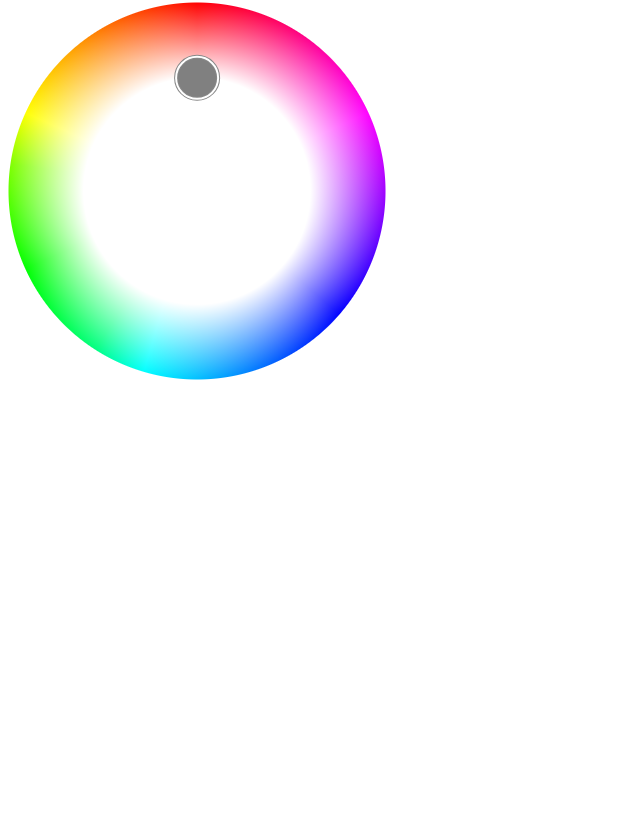
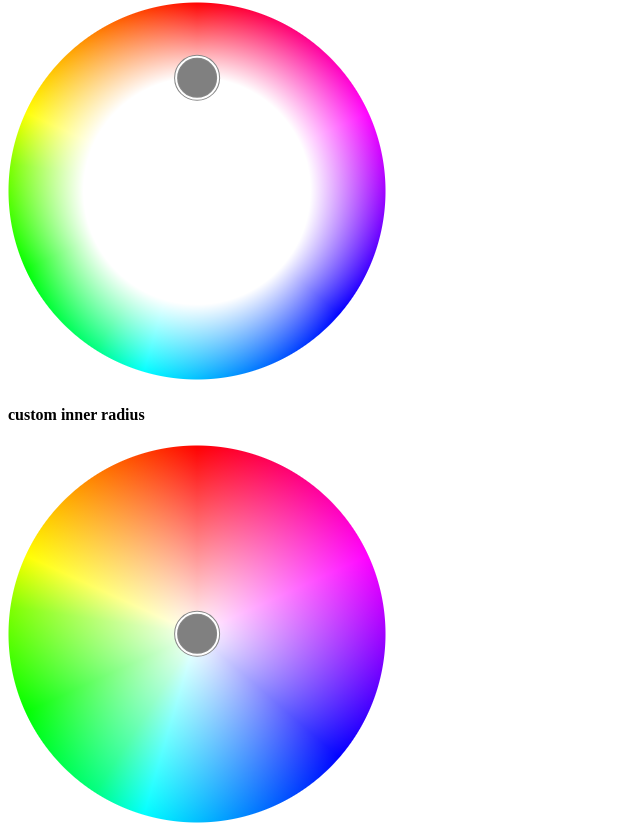
Before and after one commit to OmarCastro/its-a-color-wheel, a plain HTML site: page docs/index.html in a window 1280 px wide. Shown: the part 1192-2027 px from the top of the page, without its empty margins (0-640 px from the left). Before the commit the page ends 1584 px from the top, so only its background shows below. Drawn offline with Linux system fonts and the light colour scheme.

Commit message:
src: allow inner-radius on multiple wheels

```diff
--- a/docs/doc.css
+++ b/docs/doc.css
@@ -5,3 +5,8 @@
 .ui-mode--desktop {
     --ui-mode: "desktop"
 }
+
+.inner-radius--none {
+    --color-wheel--inner-radius: 0%
+
+}
--- a/docs/index.html
+++ b/docs/index.html
@@ -42,6 +42,12 @@
 
             <color-wheel class="ui-mode--desktop"></color-wheel>
 
+
+            <h4> custom inner radius </h4>
+
+            <color-wheel class="inner-radius--none"></color-wheel>
+
+
         </section>
     </body>
 </html>
--- a/src/color-wheel.element.css
+++ b/src/color-wheel.element.css
@@ -1,5 +1,5 @@
 :host {
-    --inner-radius: 60%;
+    --inner-radius: var(--color-wheel--inner-radius, 60%);
     --radius: 5cm;
     --thumb-diameter: 1cm;
     --hue: 0;
@@ -21,9 +21,7 @@
 .container {
     position: relative;
     display: inline-block;
-
 }
-
 
 
 .color-wheel {
```
